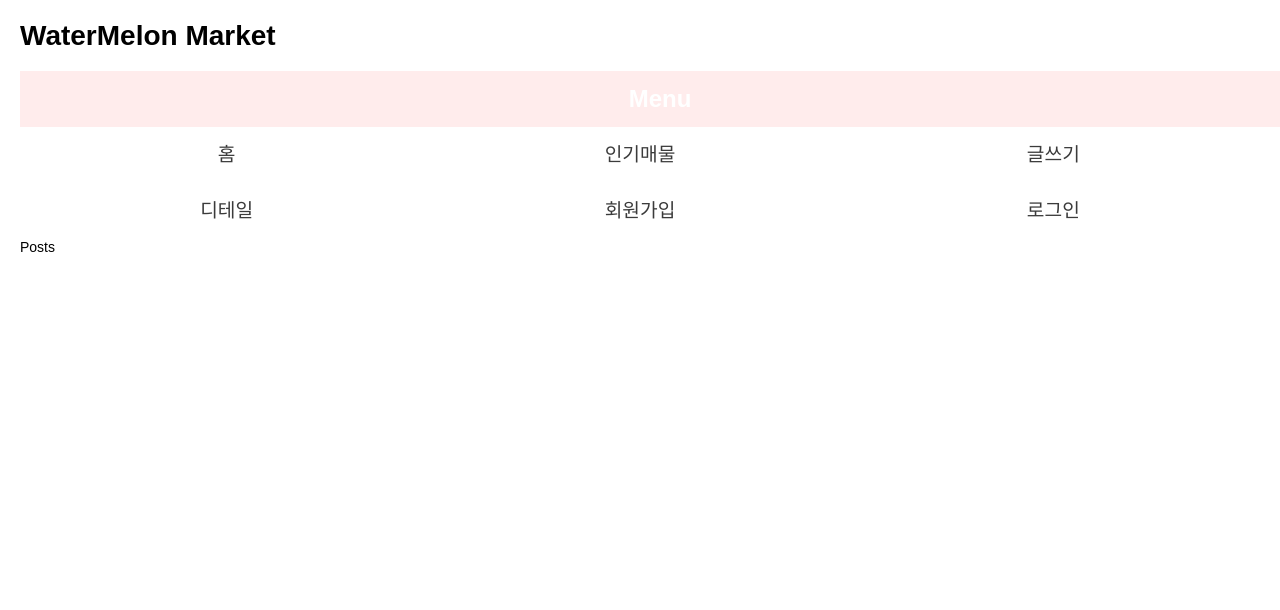
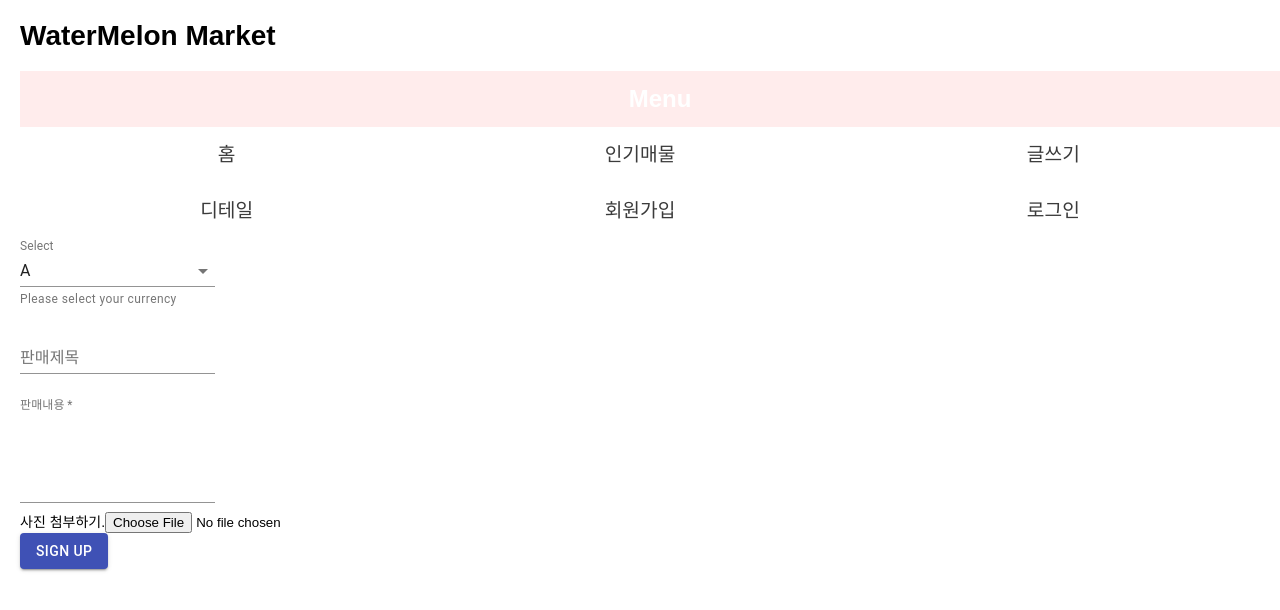
Before and after one commit to smeil123/React_Study, a React (Create React App) app: page /posts in a window 1280 px wide. Shown: the top 610 px of the page. Built offline with nearby package versions, Linux system fonts and the light colour scheme.

Commit message:
글쓰기 폼 추가

```diff
--- a/package.json
+++ b/package.json
@@ -50,5 +50,5 @@
   "devDependencies": {
     "@babel/eslint-parser": "^7.16.3"
   },
-  "proxy": "https://wm-market.herokuapp.com/"
+  "proxy": "http://localhost:8080/"
 }
--- a/src/App.js
+++ b/src/App.js
@@ -8,7 +8,7 @@ import Logout from './components/Logout';
 
 import Home from "./containers/Home";
 import About from "./containers/About";
-import Posts from "./containers/Posts";
+import Posts from "./containers/Posts.jsx";
 import Invoices from "./containers/Invoices.jsx";
 import Invoice from "./containers/Invoice";
 
--- /dev/null
+++ b/src/components/deleteCookie.jsx
@@ -0,0 +1,7 @@
+import React from "react";
+
+const deleteCookie = function(name){
+    document.cookie = name + '=; expires=Thu, 01 Jan 1999 00:00:10 GMT;';
+}
+
+export default deleteCookie;
--- a/src/components/signInUser.js
+++ b/src/components/signInUser.js
@@ -1,21 +1,23 @@
 import React from 'react';
 import axios from 'axios';
+import { FastRewind } from '@material-ui/icons';
 
 
 // API Call
 export default async function signInUser(credentials){
     try{
-        console.log(credentials);
         const res = await axios.post('/api/v1/user/signIn',  JSON.stringify(credentials),{
             headers : {
                 'Content-Type' : 'application/json'
             }
         })
-
+        console.log("ok");
         return res;
-    }
-    catch(e){
-        console.log(e);
-        return false;
+    }catch(err){
+        console.log(err);
+        if(err.response && err.status === 400){ // 잘안됌
+            console.log("400 err");
+        }
+        return {data : "로그인 오류"}
     }
 }
--- a/src/containers/Login.js
+++ b/src/containers/Login.js
@@ -1,4 +1,4 @@
-import React, {useState} from 'react';
+import React, {useEffect, useState} from 'react';
 import PropTypes from 'prop-types';
 import Avatar from '@material-ui/core/Avatar';
 import Button from '@material-ui/core/Button';
@@ -14,6 +14,7 @@ import { ErrorBoundary,errorService } from 'react-error-boundary';
 import axios from 'axios';
 
 import useCookie from "../components/useCookie";
+import deleteCookie from "../components/deleteCookie"
 import signInUser from "../components/signInUser";
 
 const useStyles = makeStyles((theme) => ({
@@ -59,6 +60,11 @@ export default function Signin(){
     const classes = useStyles();
     const [email, setEmail] = useState();
     const [password, setPassword] = useState();
+    const [session, updateCookie] = useCookie("SESSION",null);
+
+    useEffect(()=>{
+        deleteCookie("SESSION");
+    })
 
     const handleSubmit = async e =>{
         e.preventDefault();
@@ -69,25 +75,26 @@ export default function Signin(){
         try{
             console.log(res);
             if(res.status == 200){
-                swal("Succeess",res.data, "success",{
+                swal("Succeess","로그인 성공", "success",{
                     buttons : false.valueOf,
                     timer : 2000,
                 })
                 .then((value)=> {
                     // local 에 필요값들 저장해주고, profile redirect
-                    console.log(useCookie("SESSION","TT"));
-                    localStorage.setItem('token', document.cookie.SESSION);
+                    console.log(document.cookie);
+                    updateCookie("MjMxZWZmNjItMmQxZi00MGRjLWExNGQtYzk4YmJlMjJlN2Rh",1);
+                    localStorage.setItem('token', "MjMxZWZmNjItMmQxZi00MGRjLWExNGQtYzk4YmJlMjJlN2Rh");
                     localStorage.setItem('email', email);
 
                     window.location.href = "/";
                 });
             }else{
-                swal("Failed", "error");
+                swal("Failed","로그인 실패", "error");
             }
         }
         catch(err){
             console.log("err", err);
-            swal("Failed", "error");
+            swal("Failed","err","error");
         }
     }
     return (
--- a/src/containers/Posts.js
+++ /dev/null
@@ -1,11 +0,0 @@
-import React, { Component } from 'react';
-
-class Posts extends Component {
-    render() {
-        return (
-            <div>Posts</div>
-        );
-    }
-}
-
-export default Posts;
--- /dev/null
+++ b/src/containers/Posts.jsx
@@ -0,0 +1,89 @@
+import React, { Component, useState } from 'react';
+import { Button, TextField,MenuItem, Box } from '@material-ui/core';
+
+import { getCategory } from "../data/categories"
+
+export default function Posts(){
+    const [category, setCategory] = useState('A');
+    const [title, setTitle] = useState('');
+    const [price, setPrice] = useState(0);
+    const [content, setContent] = useState('');
+    const [files, setFiles] = useState('');
+
+    let categories = getCategory();
+
+    const handleSubmit = async e =>{
+        alert("게시글이 작성되었습니다.");
+        e.preventDefault();
+    }
+
+
+        return (
+            <div>
+                <Box
+                    component="form"
+                    sx={{
+                    '& .MuiTextField-root': { m: 1, width: '25ch' },
+                    }}
+                    noValidate
+                    autoComplete="off"
+                >
+                <form onSubmit={handleSubmit}>
+                <div>
+                    <TextField
+                        id="standard-select-currency"
+                        select
+                        label="Select"
+                        value={category}
+                        onChange={setCategory}
+                        helperText="Please select your currency"
+                        variant="standard"
+                        >
+                        {categories.map((option) => (
+                            <MenuItem key={option.value} value={option.value}>
+                                {option.label}
+                            </MenuItem>
+                        ))}
+                    </TextField>
+                </div>
+                <div>
+                    <TextField
+                        id="standard-required"
+                        label="판매제목"
+                        margin="normal"
+                        value={title}
+                        onChange={setTitle}
+                        variant="standard"
+                        />
+                </div>
+                <div>
+                    <TextField
+                        required
+                        margin="normal"
+                        id="outlined-multiline-static"
+                        label="판매내용"
+                        multiline
+                        rows={4}
+                        defaultValue="작성해주세요"
+                        value={content}
+                        onChange={setContent}
+                    />
+                </div>
+                <div>
+                    <label>
+                        사진 첨부하기.
+                        <input type="file" />
+                    </label>
+                </div>
+                    <Button
+                        type="submit"
+                        variant="contained"
+                        color="primary"
+                    >
+                        Sign up
+                    </Button>
+                </form>
+                </Box>
+            </div>
+        );
+}
--- /dev/null
+++ b/src/data/categories.js
@@ -0,0 +1,14 @@
+let categories = [
+    {
+        value : 'A',
+        label : 'A'
+    },
+    {
+        value : 'B',
+        label : 'B'
+    }
+];
+
+export function getCategory() {
+    return categories;
+}
```
